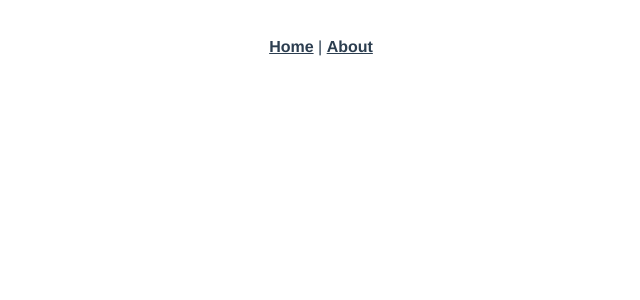
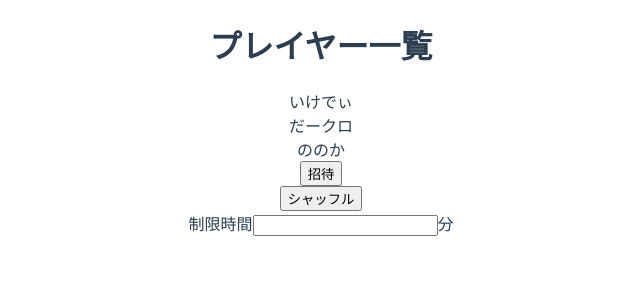
Before and after one commit to webex13-team-4/original-team-app, a Vue app: page /playerlist in a window 1280 px wide. Before the commit this address had no page. Shown: the top 300 px of the page, without its empty margins (319-959 px from the left). Built offline with nearby package versions, Linux system fonts and the light colour scheme.

Commit message:
流れだけ

```diff
--- a/src/App.vue
+++ b/src/App.vue
@@ -1,9 +1,7 @@
 <template>
-  <nav>
-    <router-link to="/">Home</router-link> |
-    <router-link to="/about">About</router-link>
-  </nav>
-  <router-view />
+  <main class="main-view">
+    <router-view />
+  </main>
 </template>
 
 <style>
--- a/src/router/index.js
+++ b/src/router/index.js
@@ -1,5 +1,10 @@
 import { createRouter, createWebHistory } from "vue-router"
 import HomeView from "../views/HomeView.vue"
+import PlayerList from "../views/PlayerList.vue"
+import ShuffleCheck from "../views/ShuffleCheck.vue"
+import ChatView from "../views/ChatView.vue"
+import VoteView from "../views/VoteView.vue"
+import ResultView from "../views/ResultView.vue"
 
 const routes = [
   {
@@ -8,13 +13,29 @@ const routes = [
     component: HomeView,
   },
   {
-    path: "/about",
-    name: "about",
-    // route level code-splitting
-    // this generates a separate chunk (about.[hash].js) for this route
-    // which is lazy-loaded when the route is visited.
-    component: () =>
-      import(/* webpackChunkName: "about" */ "../views/AboutView.vue"),
+    path: "/playerlist",
+    name: "playerlist",
+    component: PlayerList,
+  },
+  {
+    path: "/shufflecheck",
+    name: "shufflecheck",
+    component: ShuffleCheck,
+  },
+  {
+    path: "/chatview",
+    name: "chatview",
+    component: ChatView,
+  },
+  {
+    path: "/voteview",
+    name: "voteview",
+    component: VoteView,
+  },
+  {
+    path: "/resultview",
+    name: "resultview",
+    component: ResultView,
   },
 ]
 
--- a/src/views/AboutView.vue
+++ /dev/null
@@ -1,5 +0,0 @@
-<template>
-  <div class="about">
-    <h1>This is an about page</h1>
-  </div>
-</template>
--- /dev/null
+++ b/src/views/ChatView.vue
@@ -0,0 +1,13 @@
+<template>
+  だーくろが参加しました。
+  <div>
+    <input type="text" />
+  </div>
+
+  <!-- 本来はボタンではなく制限時間終わり次第強制終了 -->
+  <router-link to="/voteview" class="navigation__link">
+    <div>
+      <button>チャット終了</button>
+    </div>
+  </router-link>
+</template>
--- a/src/views/HomeView.vue
+++ b/src/views/HomeView.vue
@@ -1,18 +1,11 @@
 <template>
-  <div class="home">
-    <img alt="Vue logo" src="../assets/logo.png" />
-    <HelloWorld msg="Welcome to Your Vue.js App" />
-  </div>
+  <h1>題名</h1>
+  <h2>アバターとニックネームの選択</h2>
+  <!-- アバターどうしよう -->
+  <input type="text" />
+  <router-link to="/playerlist" class="navigation__link">
+    <div>
+      <button>開始</button>
+    </div>
+  </router-link>
 </template>
-
-<script>
-// @ is an alias to /src
-import HelloWorld from "@/components/HelloWorld.vue"
-
-export default {
-  name: "HomeView",
-  components: {
-    HelloWorld,
-  },
-}
-</script>
--- /dev/null
+++ b/src/views/PlayerList.vue
@@ -0,0 +1,14 @@
+<template>
+  <h1>プレイヤー一覧</h1>
+  <div>いけでぃ</div>
+  <div>だークロ</div>
+  <div>ののか</div>
+
+  <button>招待</button>
+  <router-link to="/shufflecheck" class="navigation__link">
+    <div>
+      <button>シャッフル</button>
+    </div>
+  </router-link>
+  制限時間<input type="number" />分
+</template>
--- /dev/null
+++ b/src/views/ResultView.vue
@@ -0,0 +1,5 @@
+<template>
+  <h1>結果発表</h1>
+  1位 だーくろとイケディ
+  <div>実は・・だーくろとののかが入れ替わってました!</div>
+</template>
--- /dev/null
+++ b/src/views/ShuffleCheck.vue
@@ -0,0 +1,9 @@
+<template>
+  あなたはシャッフルされています。 だーくろのつもりで参加してください。
+
+  <router-link to="/chatview" class="navigation__link">
+    <div>
+      <button>チャットに参加する。</button>
+    </div>
+  </router-link>
+</template>
--- /dev/null
+++ b/src/views/VoteView.vue
@@ -0,0 +1,14 @@
+<template>
+  誰と誰が入れ替わっている？
+  <div>
+    <button>いけでぃ</button>
+    <button>だークロ</button>
+    <button>ののか</button>
+  </div>
+
+  <router-link to="/resultview" class="navigation__link">
+    <div>
+      <button>OK</button>
+    </div>
+  </router-link>
+</template>
```
